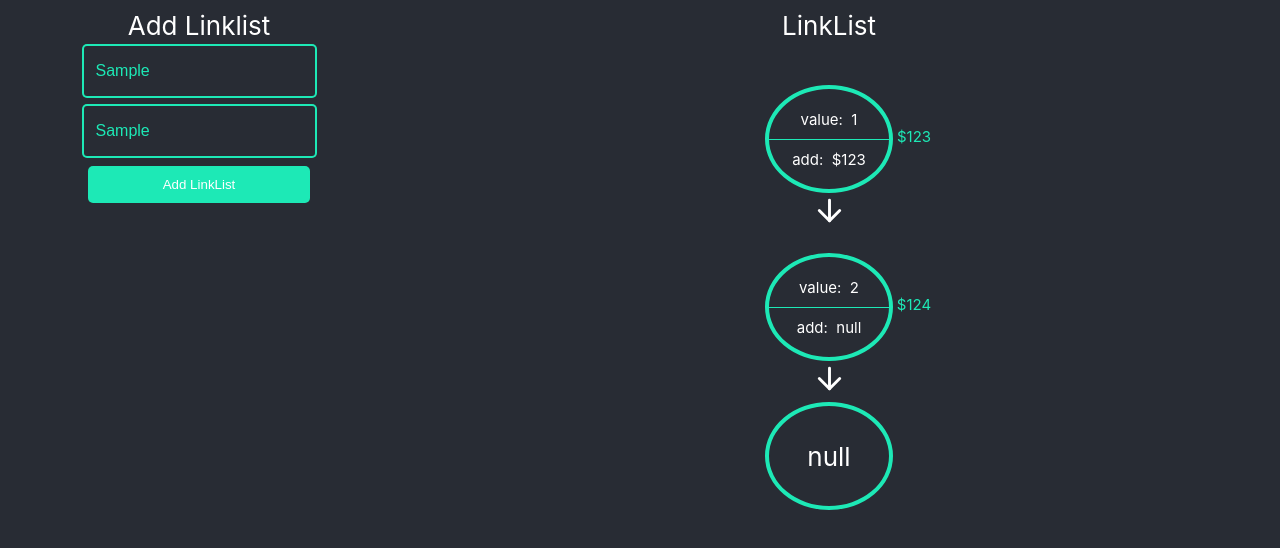
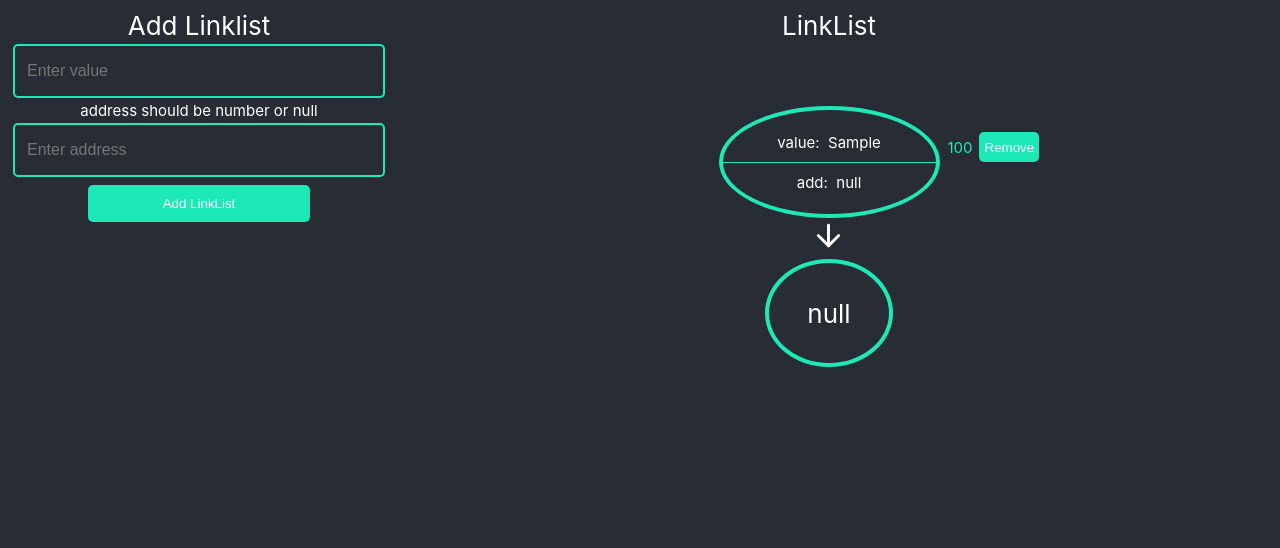
Before and after one commit to vk-rathore/linkList, a React (Create React App) app: page / in a window 1280 px wide. Both pictures are taken after typing "Sample", "Sample" into the empty fields and a click on the button "Add LinkList". Shown: the top 548 px of the page. Built offline with nearby package versions, Linux system fonts and the light colour scheme.

Commit message:
added add Node Funtionality and remove node funtionality

```diff
--- a/src/App.js
+++ b/src/App.js
@@ -4,21 +4,97 @@ import AddLinklist from "./Components/addLinklist";
 import LinkList from "./Components/linkList";
 
 function App() {
-  const [linkList, SetLinkList] = useState([
-    { value: "1", address: "$123", self: "$123" },
-    { value: "2", address: "null", self: "$124" },
-  ]);
+  const [linkList, SetLinkList] = useState([]);
+
+  const addList = (val, add) => {
+    if (linkList.length === 0) {
+      //first time adding linklist
+      SetLinkList([...linkList, { value: val, address: "null", self: "100" }]);
+    } else {
+      //else rest of the link list
+      if (add === "" || add === "null") {
+        // address is not given so linklist is going to add at the end of the linklist
+        const { value, address, self } = linkList.pop();
+        SetLinkList([
+          ...linkList,
+          { value, address: `${+self + 1}`, self },
+          { value: val, address: "null", self: `${+self + 1}` },
+        ]);
+      } else {
+        //is address is specified
+
+        let index=-1;
+        let parentNode=linkList.find((i, ind) => {
+          if (i.self === add) {
+            index = ind;
+            return i;
+          }
+        });
+        if (index>-1) {
+          if (index === linkList.length - 1) {
+            const { value, address, self } = linkList.pop();
+            SetLinkList([
+              ...linkList,
+              { value, address: `${+self + 1}`, self },
+              { value: val, address: "null", self: `${+self + 1}` },
+            ]);
+          } else {
+            const nextNodeAdd = linkList[index + 1].self;
+            const currSelf = Math.random();
+            const newNode = {
+              value: val,
+              address: nextNodeAdd,
+              self: currSelf,
+            };
+            parentNode['address']=currSelf;
+            linkList.splice(index,1,parentNode)
+            linkList.splice(index + 1, 0, newNode);
+            SetLinkList([...linkList]);
+          }
+        } else {
+          alert("Enterd adderss is not found add correct address");
+        }
+      }
+    }
+  };
+
+
+  const removeList=(index,slf)=>{
+    if(index===0){
+      linkList.shift();
+      SetLinkList([...linkList])
+    }else if(index===linkList.length-1){
+
+      let previousNode=linkList[index-1];
+      previousNode["address"]="null"
+      linkList.pop();
+      SetLinkList([...linkList])
+    }else{
+      let node=linkList[index];
+      let prvNode=linkList[index-1];
+      let nxtNode=linkList[index+1];
+
+      prvNode["address"]=nxtNode.self;
+      linkList.splice(index-1,1,prvNode);
+      linkList.splice(index,1);
+      SetLinkList([...linkList])
+    }
+
+
+  }
+
+
   return (
     <div className="App">
       <div className="container">
         <div className="col-4">
-          <AddLinklist />
+          <AddLinklist addList={addList} />
         </div>
         <div className="col-8 ">
           LinkList
           <div className="lList">
-            {linkList.map((node) => (
-              <LinkList node={node} />
+            {linkList.map((node,index) => (
+              <LinkList node={node} index={index} removeList={removeList}/>
             ))}
           </div>
           {linkList?.length > 0 && (
--- a/src/Components/AddLinklist.css
+++ b/src/Components/AddLinklist.css
@@ -1,4 +1,11 @@
+.form{
+  display: flex;
+  flex-direction: column;
 
+}
+.addlabel{
+  font-size: 15px;
+}
 .addListInput{
 
     box-shadow: 0 0 0 0 #fff inset, #1de9b6 0 0 0 2px;
--- a/src/Components/List.css
+++ b/src/Components/List.css
@@ -1,16 +1,32 @@
 .add{
     width: 120px;
+    display: flex;
+    align-items: center;
 }
 .add p{
     font-size: 15px;
     color: #1de9b6;
     position: relative;
     top: 61px;
-    right: -85px;
+    right: -229px;
+}
+.add button{
+    border: 0px;
+    outline: 0;
+    cursor: pointer;
+    width: 60px;
+    height: 30px;
+    background: #1de9b6;
+    color: white;
+    margin: 5px;
+    border-radius: 5px;
+    position: relative;
+    top: 61px;
+    right: -230px;
 }
 .Node{
-    width: 120px;
-    height: 100px;
+    width: 213px;
+    height: 104px;
     display: flex;
     flex-direction: column;
     justify-content: center;
@@ -30,7 +46,7 @@
 }
 
 .arrow{
-    width: 120px;
+    width: 220px;
 }
 .aro{
     font-size: 35px;
--- a/src/Components/addLinklist.js
+++ b/src/Components/addLinklist.js
@@ -1,16 +1,39 @@
-import React from 'react'
-import "./AddLinklist.css"
+import React, { useState } from "react";
+import "./AddLinklist.css";
 
-export default function addLinklist() {
+export default function AddLinklist({ addList }) {
+  const [value, SetValue] = useState("");
+  const [address, Setaddress] = useState("");
+  const onSubmit =()=>{
+    if(value===""){
+        alert("value should not be empty")
+    }else{
+        addList(value,address);
+        SetValue("");
+        Setaddress("");
+    }
+  }
   return (
-    <div className='AddLinkList'>
+    <div className="AddLinkList">
       Add Linklist
-      <div>
-        <input type="text" className='addListInput' placeholder='Enter value' />
-        <input type="text" className='addListInput' placeholder='Enter address' />
+      <div className="form">
+        <input
+          type="text"
+          className="addListInput"
+          value={value}
+          onChange={(e) => SetValue(e.target.value)}
+          placeholder="Enter value"
+        />
+        <label className="addlabel">address should be number or null</label>
+        <input
+          type="text"
+          className="addListInput"
+          value={address}
+          onChange={(e) => Setaddress(e.target.value)}
+          placeholder="Enter address"
+        />
       </div>
-      <button className='btn'>Add LinkList</button>
-
+      <button className="btn" onClick={onSubmit}>Add LinkList</button>
     </div>
-  )
+  );
 }
--- a/src/Components/linkList.js
+++ b/src/Components/linkList.js
@@ -2,14 +2,17 @@ import React from "react";
 import "./List.css";
 import {FiArrowDown} from "react-icons/fi"
 
-export default function LinkList({node}) {
-
+export default function LinkList({node,index,removeList}) {
+    const removeNode=()=>{
+      removeList(index,node?.self)
+    }
   return (
-    <>
+    <div key={index}>
     <div className="add">
         <p>
             {node?.self}
         </p>
+        <button onClick={removeNode}>Remove</button>
     </div>
      <div className="Node">
       <p className="value">value: &nbsp;{node?.value}</p>
@@ -19,7 +22,7 @@ export default function LinkList({node}) {
          <FiArrowDown className="aro"/>
     </div>
 
-    </>
+    </div>
 
   );
 }
--- a/src/index.css
+++ b/src/index.css
@@ -5,6 +5,9 @@ body {
     sans-serif;
   -webkit-font-smoothing: antialiased;
   -moz-osx-font-smoothing: grayscale;
+}
+body {
+  cursor: url("./images/cursor.png"), auto;
 }
 
 code {
```
Also changed, not shown: src/images/cursor.png (added).
